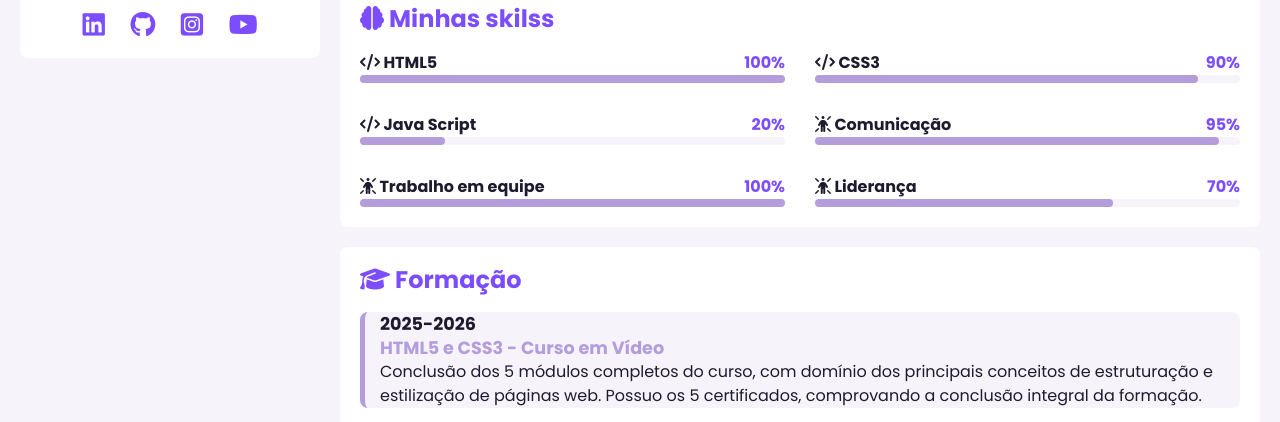
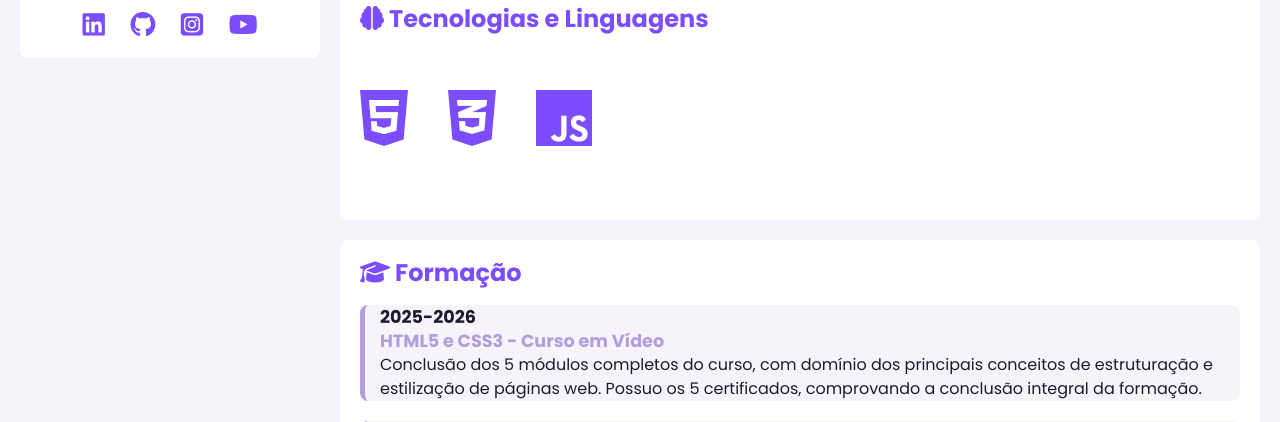
Before and after one commit to levyqueiroz/projeto-portifolio, a plain HTML site: page index.html in a window 1280 px wide. Shown: the part 678-1100 px from the top of the page. Drawn offline with Linux system fonts and the light colour scheme.

Commit message:
Melhoras nas Skils

```diff
--- a/estilos/style.css
+++ b/estilos/style.css
@@ -155,41 +155,47 @@ article#video .video-container {
 }
 
 #skill-container {
-  display: grid;
-  grid-template-columns: 1fr;
-  gap: 30px;
+  display: flex;
+  justify-content: flex-start;
+  gap: 40px;
+  margin-top: 55px;
+  margin-bottom: 50px;
 }
 
-#skill-container .info {
-  display: flex;
-  justify-content: space-between;
-  align-items: center;
-
+.skill {
+  position: relative;
+  font-size: 4rem;
+  color: var(--destaque);
+  cursor: pointer;
+  transition: transform 0.3s ease, color 0.3s ease;
 }
 
-#skill-container .nome {
-  font-weight: bold;
-  color: var(--texto);
+.skill:hover {
+  transform: translateY(-6px);
+  color: var(--destaque-inverso);
 }
 
-#skill-container .porcent {
-  font-weight: bold;
-  color: var(--destaque);
+.skill .tooltip {
+  position: absolute;
+  bottom: 110%;
+  left: 50%;
+  transform: translateX(-50%) translateY(10px);
+  background-color: var(--destaque);
+  color: var(--texto-inverso);
+  padding: 6px 12px;
+  border-radius: 6px;
+  font-size: 0.85rem;
+  white-space: nowrap;
+  font-weight: 800;
 
+  opacity: 0;
+  pointer-events: none;
+  transition: opacity 0.3s ease, transform 0.3s ease;
 }
 
-#skill-container .barra {
-  width: 100%;
-  height: 8px;
-  background-color: var(--fundo-principal);
-  border-radius: 4px;
-
-}
-
-#skill-container .progresso {
-  height: 100%;
-  background-color: var(--destaque-inverso);
-  border-radius: 4px;
+.skill:hover .tooltip {
+  opacity: 1;
+  transform: translateX(-50%) translateY(0);
 }
 
 #formacao-container {
--- a/index.html
+++ b/index.html
@@ -52,93 +52,26 @@
             </article> <!-- Fim do article#video-->
 
             <article id="skills">
-                <h2><i class="fa-solid fa-brain"></i> Minhas skilss</h2>
+                <h2><i class="fa-solid fa-brain"></i> Tecnologias e Linguagens</h2>
 
-                <div id="skill-container">
-                    <div class="item">
-                        <div class="info">
-                            <span class="nome">
-                                <i class="fa-solid fa-code"></i> HTML5
-                            </span>
-                            <span class="porcent">
-                                100%
-                            </span>
-                        </div>
-                        <div class="barra">
-                            <div class="progresso" style="width: 100%;"></div>
-                        </div>
-                    </div>
+               <div id="skill-container">
+                <div class="skill">
+                    <i class="fa-brands fa-html5"></i>
+                    <span class="tooltip">HTML5</span>
+                </div>
 
-                    <div class="item">
-                        <div class="info">
-                            <span class="nome">
-                                <i class="fa-solid fa-code"></i> CSS3
-                            </span>
-                            <span class="porcent">
-                                90%
-                            </span>
-                        </div>
-                        <div class="barra">
-                            <div class="progresso" style="width: 90%;"></div>
-                        </div>
-                    </div>
+                <div class="skill">
+                    <i class="fa-brands fa-css3-alt"></i>
+                    <span class="tooltip">CSS3</span>
+                </div>
 
-                     <div class="item">
-                        <div class="info">
-                            <span class="nome">
-                                <i class="fa-solid fa-code"></i> Java Script
-                            </span>
-                            <span class="porcent">
-                                20%
-                            </span>
-                        </div>
-                        <div class="barra">
-                            <div class="progresso" style="width: 20%;"></div>
-                        </div>
-                    </div>
+                <div class="skill">
+                    <i class="fa-brands fa-js"></i>
+                    <span class="tooltip">Java Script</span>
+                </div>
+               </div>
 
-                    <div class="item">
-                        <div class="info">
-                            <span class="nome">
-                                <i class="fa-solid fa-person-rays"></i> Comunicação
-                            </span>
-                            <span class="porcent">
-                                95%
-                            </span>
-                        </div>
-                        <div class="barra">
-                            <div class="progresso" style="width: 95%;"></div>
-                        </div>
-                    </div>
 
-                    <div class="item">
-                        <div class="info">
-                            <span class="nome">
-                                <i class="fa-solid fa-person-rays"></i> Trabalho em equipe
-                            </span>
-                            <span class="porcent">
-                                100%
-                            </span>
-                        </div>
-                        <div class="barra">
-                            <div class="progresso" style="width: 100%;"></div>
-                        </div>
-                    </div>
-
-                     <div class="item">
-                        <div class="info">
-                            <span class="nome">
-                                <i class="fa-solid fa-person-rays"></i> Liderança
-                            </span>
-                            <span class="porcent">
-                                70%
-                            </span>
-                        </div>
-                        <div class="barra">
-                            <div class="progresso" style="width: 70%;"></div>
-                        </div>
-                    </div>
-                </div>
             </article> <!-- Fim do article#skilss-->
 
             <article id="formacao">
```
Also changed, not shown: imagens/css.png (added), imagens/guanabara-perfil.jpg (deleted), imagens/html.png (added), imagens/javascript.png (added), imagens/projeto-01-videos.jpg (deleted), imagens/projeto-02-cordel.jpg (deleted), imagens/projeto-03-android.jpg (deleted), imagens/projeto-04-links.jpg (deleted), imagens/projeto-05-login.jpg (deleted), imagens/projeto-06-album.jpg (deleted).
